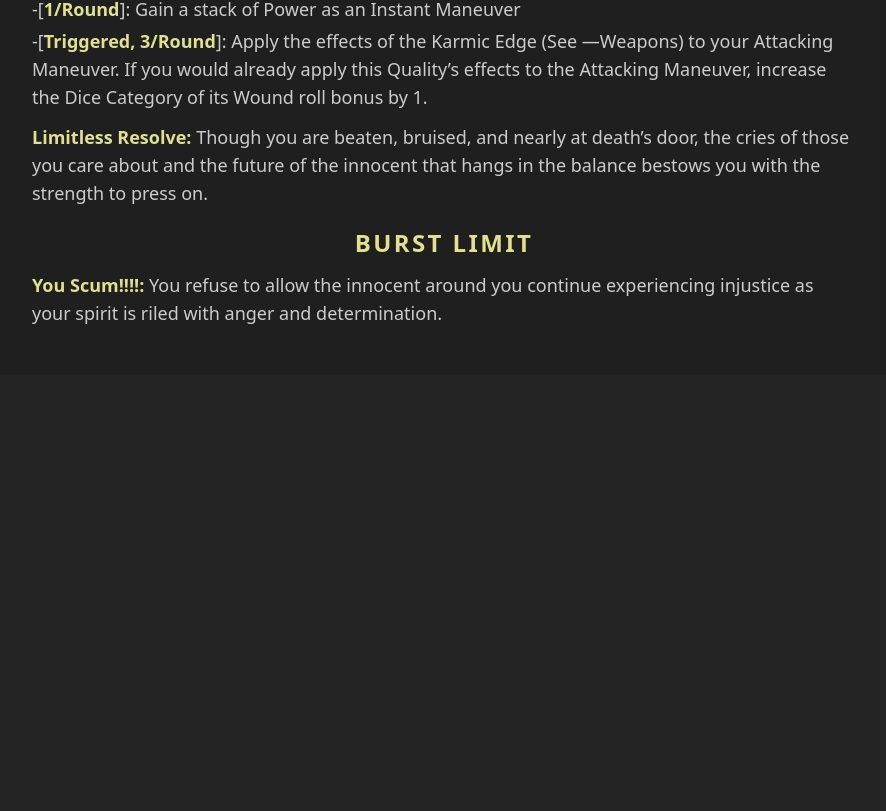
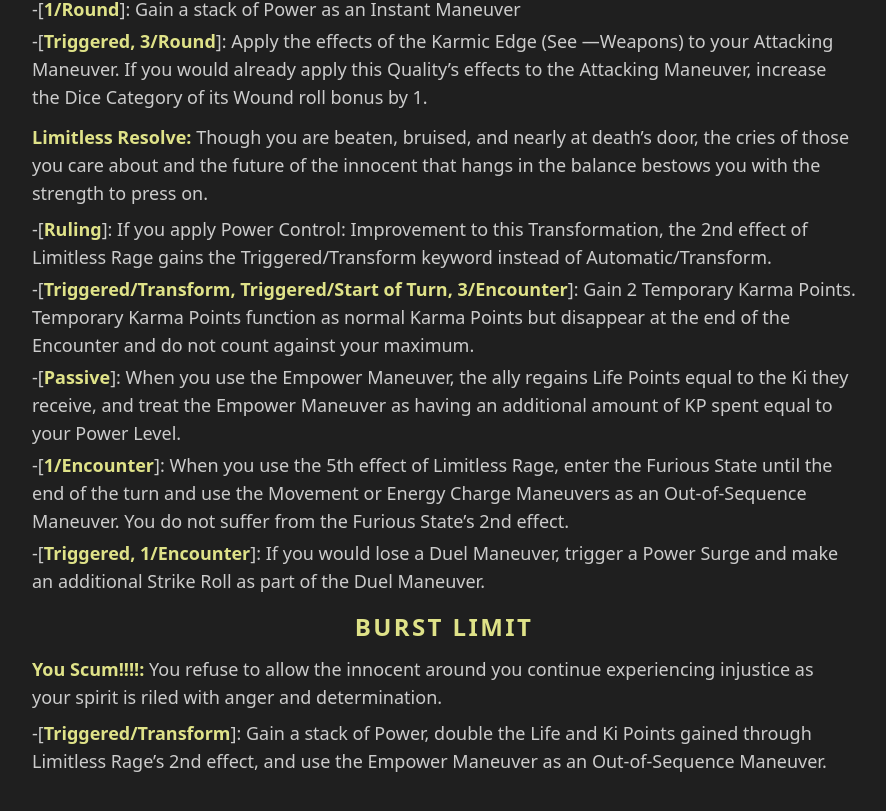
Before and after one commit to asolo726/dbu-homebrew, a Next.js app: page /home/test in a window 1280 px wide. Shown: the part 1784-2595 px from the top of the page, without its empty margins (196-1082 px from the left). Before the commit the page ends 2199 px from the top, so only its background shows below. Built offline with nearby package versions, Linux system fonts and the light colour scheme.

Commit message:
Righteous Indignation Complete

```diff
--- a/app/home/test/page.js
+++ b/app/home/test/page.js
@@ -73,7 +73,29 @@ export default function Test() {
             desc: "Apply the effects of the Karmic Edge (See —Weapons) to your Attacking Maneuver. If you would already apply this Quality’s effects to the Attacking Maneuver, increase the Dice Category of its Wound roll bonus by 1.",
         },
     ];
-    const featureAbilities2 = [{}, {}];
+    const featureAbilities2 = [
+        {
+            condition: "Ruling",
+            desc: "If you apply Power Control: Improvement to this Transformation, the 2nd effect of Limitless Rage gains the Triggered/Transform keyword instead of Automatic/Transform."
+        },
+        {
+            condition: "Triggered/Transform, Triggered/Start of Turn, 3/Encounter",
+            desc: " Gain 2 Temporary Karma Points. Temporary Karma Points function as normal Karma Points but disappear at the end of the Encounter and do not count against your maximum."
+        },
+        {
+            condition: "Passive",
+            desc: "When you use the Empower Maneuver, the ally regains Life Points equal to the Ki they receive, and treat the Empower Maneuver as having an additional amount of KP spent equal to your Power Level."
+        },
+        {
+            condition: "1/Encounter",
+            desc: "When you use the 5th effect of Limitless Rage, enter the Furious State until the end of the turn and use the Movement or Energy Charge Maneuvers as an Out-of-Sequence Maneuver. You do not suffer from the Furious State’s 2nd effect."
+        },
+        {
+            condition: "Triggered, 1/Encounter",
+            desc: "If you would lose a Duel Maneuver, trigger a Power Surge and make an additional Strike Roll as part of the Duel Maneuver."
+        },
+
+    ];
     const burstQuote = "You Scum!!!!";
     const burstDesc =
         "You refuse to allow the innocent around you continue experiencing injustice as your spirit is riled with anger and determination.";
--- a/components/dbuComponents/General/burstLimit.js
+++ b/components/dbuComponents/General/burstLimit.js
@@ -7,7 +7,7 @@ export default function BurstLimit({title = "", desc = "", ability = {}}){
                 <span className="font-bold text-dbu-header">{title}:</span>
                 {" "}{desc}
             </p>
-            <Ability ability={ability}/>
+            <Ability abilityList={ability}/>
         </div>
     )
 }
```
